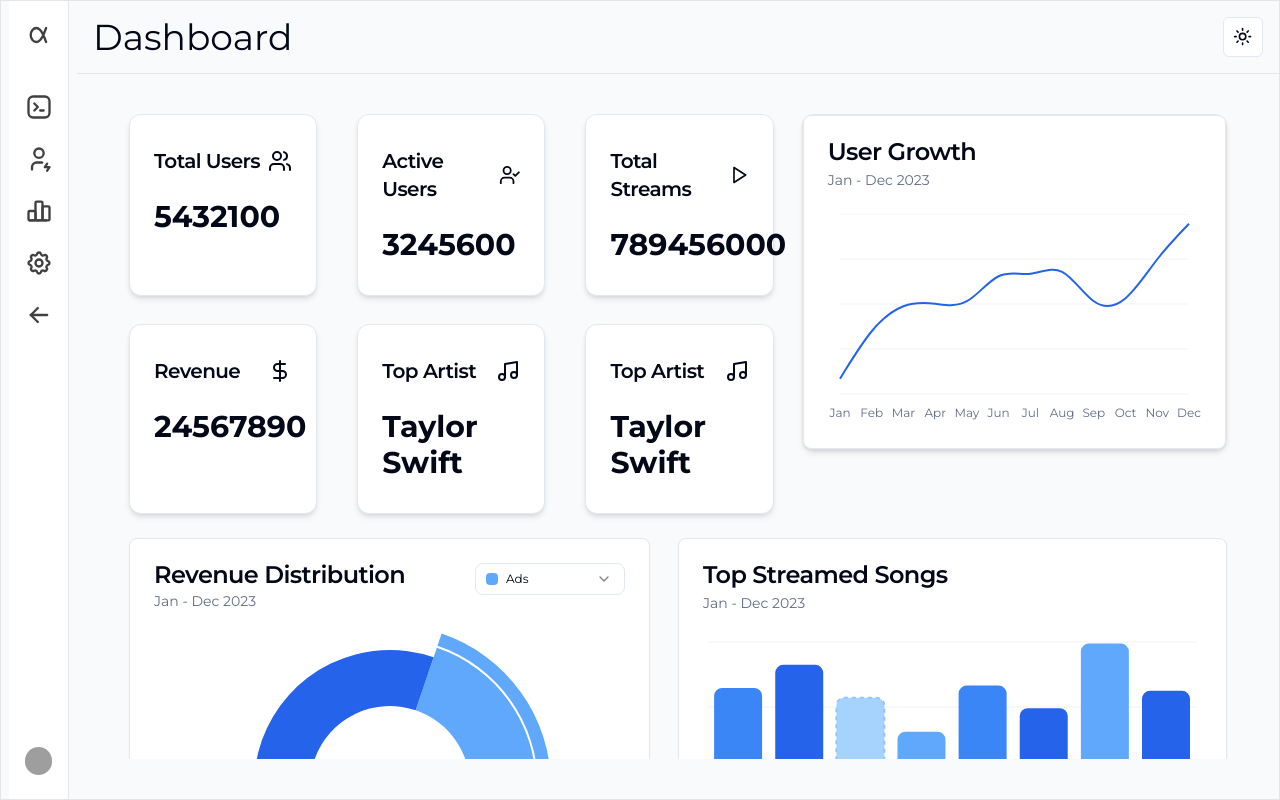
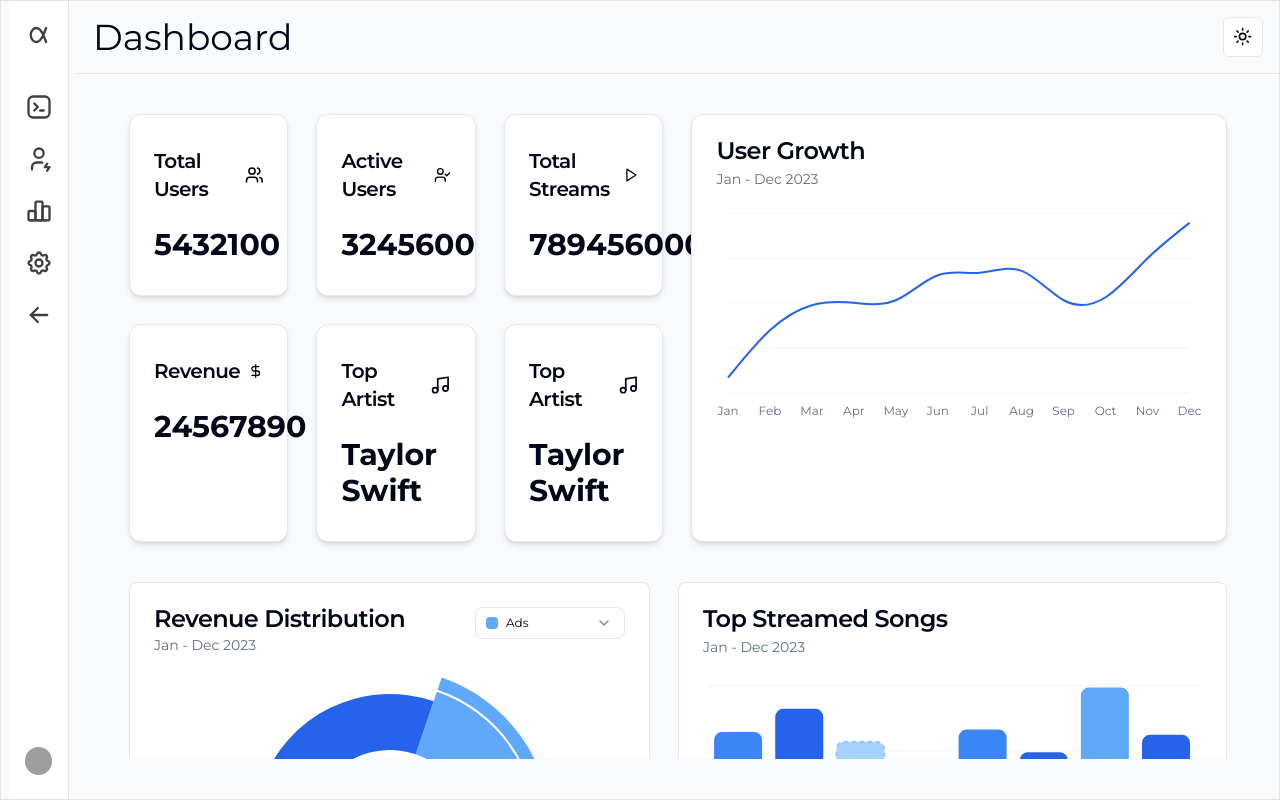
Before and after one commit to PranitPatil03/Streamify, a React (Vite) app: page / in a window 1280 px wide. Built offline with nearby package versions, Linux system fonts and the light colour scheme; grey boxes are pictures that could not be loaded.

Commit message:
Project Requirement's Completed

```diff
--- a/src/components/KeyMetrics.tsx
+++ b/src/components/KeyMetrics.tsx
@@ -3,98 +3,40 @@ import { Card, CardContent, CardHeader, CardTitle } from "@/components/ui/card";
 import { data } from "@/data/data";
 
 const KeyMetrics = () => {
+  const metrics = [
+    { title: "Total Users", icon: Users, value: data.keyMetrics.totalUsers },
+    {
+      title: "Active Users",
+      icon: UserCheck,
+      value: data.keyMetrics.activeUsers,
+    },
+    { title: "Total Streams", icon: Play, value: data.keyMetrics.totalStreams },
+    { title: "Revenue", icon: DollarSign, value: data.keyMetrics.revenue },
+    { title: "Top Artist", icon: Music, value: data.keyMetrics.topArtist },
+    { title: "Top Artist", icon: Music, value: data.keyMetrics.topArtist },
+  ];
+
   return (
-    <>
-      <div className="flex flex-col gap-5 md:gap-7 w-full">
-        <div className="grid grid-cols-1 sm:grid-cols-2 lg:grid-cols-3 gap-5 md:gap-10">
-          <Card className="rounded-xl shadow-md dark:shadow-md dark:shadow-gray-900 py-2">
+    <div className="grid grid-cols-1 sm:grid-cols-2 lg:grid-cols-3 gap-5 md:gap-7 w-full">
+      {metrics.map((metric, index) => (
+        <Card
+          key={index}
+          className="rounded-xl shadow-md dark:shadow-md dark:shadow-gray-900 py-2"
+        >
           <CardHeader>
             <CardTitle>
               <div className="flex flex-row gap-2 items-center justify-between">
-                  <p className="text-xl">Total Users</p>
-                  <Users className="w-6 h-6" />
+                <p className="text-lg lg:text-xl">{metric.title}</p>
+                <metric.icon className="w-6 h-6" />
               </div>
             </CardTitle>
           </CardHeader>
           <CardContent>
-              <p className="text-3xl font-bold">{data.keyMetrics.totalUsers}</p>
+            <p className="text-xl lg:text-3xl font-bold">{metric.value}</p>
           </CardContent>
         </Card>
-          <Card className="rounded-xl shadow-md dark:shadow-md dark:shadow-gray-900 py-2">
-            <CardHeader>
-              <CardTitle>
-                <div className="flex flex-row gap-2 items-center justify-between">
-                  <p className="text-xl">Active Users</p>
-                  <UserCheck className="w-6 h-6" />
+      ))}
     </div>
-              </CardTitle>
-            </CardHeader>
-            <CardContent>
-              <p className="text-3xl font-bold">
-                {data.keyMetrics.activeUsers}
-              </p>
-            </CardContent>
-          </Card>
-          <Card className="rounded-xl shadow-md dark:shadow-md dark:shadow-gray-900 py-2">
-            <CardHeader>
-              <CardTitle>
-                <div className="flex flex-row gap-2 items-center justify-between">
-                  <p className="text-xl">Total Streams</p>
-                  <Play className="w-6 h-6" />
-                </div>
-              </CardTitle>
-            </CardHeader>
-            <CardContent>
-              <p className="text-3xl font-bold">
-                {data.keyMetrics.totalStreams}
-              </p>
-            </CardContent>
-          </Card>
-        </div>
-
-        <div className="grid grid-cols-1 sm:grid-cols-2 lg:grid-cols-3 gap-5 md:gap-10">
-          <Card className="rounded-xl shadow-md dark:shadow-md dark:shadow-gray-900 py-2">
-            <CardHeader>
-              <CardTitle>
-                <div className="flex flex-row gap-2 items-center justify-between">
-                  <p className="text-xl">Revenue</p>
-                  <DollarSign className="w-6 h-6" />
-                </div>
-              </CardTitle>
-            </CardHeader>
-            <CardContent>
-              <p className="text-3xl font-bold">{data.keyMetrics.revenue}</p>
-            </CardContent>
-          </Card>
-          <Card className="rounded-xl shadow-md dark:shadow-md dark:shadow-gray-900 py-2">
-            <CardHeader>
-              <CardTitle>
-                <div className="flex flex-row gap-2 items-center justify-between">
-                  <p className="text-xl">Top Artist</p>
-                  <Music className="w-6 h-6" />
-                </div>
-              </CardTitle>
-            </CardHeader>
-            <CardContent>
-              <p className="text-3xl font-bold">{data.keyMetrics.topArtist}</p>
-            </CardContent>
-          </Card>
-          <Card className="rounded-xl shadow-md dark:shadow-md dark:shadow-gray-900 py-2">
-            <CardHeader>
-              <CardTitle>
-                <div className="flex flex-row gap-2 items-center justify-between">
-                  <p className="text-xl">Top Artist</p>
-                  <Music className="w-6 h-6" />
-                </div>
-              </CardTitle>
-            </CardHeader>
-            <CardContent>
-              <p className="text-3xl font-bold">{data.keyMetrics.topArtist}</p>
-            </CardContent>
-          </Card>
-        </div>
-      </div>
-    </>
   );
 };
 
--- a/src/components/UserGrowth.tsx
+++ b/src/components/UserGrowth.tsx
@@ -1,5 +1,4 @@
 import { CartesianGrid, Line, LineChart, XAxis } from "recharts";
-
 import {
   Card,
   CardContent,
@@ -29,8 +28,7 @@ export function UserGrowth() {
   const chartData = isMobile ? data.userGrowth.slice(0, 9) : data.userGrowth;
 
   return (
-    <div className="w-full md:w-1/2 shadow-md dark:shadow-md dark:shadow-gray-900 border border-neutral-200 dark:border-neutral-900 rounded-xl">
-      <Card className="w-full">
+    <Card className="w-full shadow-md dark:shadow-md dark:shadow-gray-900 border border-neutral-200 dark:border-neutral-900 rounded-xl">
       <CardHeader>
         <CardTitle>User Growth</CardTitle>
         <CardDescription>Jan - Dec 2023</CardDescription>
@@ -72,6 +70,5 @@ export function UserGrowth() {
         </ChartContainer>
       </CardContent>
     </Card>
-    </div>
   );
 }
--- a/src/page/DashboardContent.tsx
+++ b/src/page/DashboardContent.tsx
@@ -1,26 +1,26 @@
+import "../App.css";
+import KeyMetrics from "../components/KeyMetrics";
 import { UserGrowth } from "../components/UserGrowth";
-import KeyMetrics from "../components/KeyMetrics";
+import { RecentStreams } from "@/components/RecentStreams";
+import { TopStreamedSongs } from "@/components/TopStreamedSongs";
 import { RevenueDistribution } from "../components/RevenueDistribution";
-import { TopStreamedSongs } from "@/components/TopStreamedSongs";
-import { RecentStreams } from "@/components/RecentStreams";
-import "../App.css"
 
 const DashboardContent = () => {
   return (
     <div className="flex flex-col w-full h-full bg-gray-50 dark:bg-neutral-900 custom-scrollbar overflow-y-auto px-3">
-      <div className="flex flex-col md:flex-row gap-4 md:gap-7 items-start justify-between">
+      <div className="flex flex-col md:flex-col lg:flex-row gap-4 md:gap-7">
         <KeyMetrics />
         <UserGrowth />
       </div>
-      <div className="mt-6 flex flex-col md:flex-row gap-4 md:gap-7 items-start justify-between w-full">
-        <div className="w-full md:w-1/2">
+      <div className="mt-10 flex flex-col lg:flex-row gap-4 md:gap-7 items-start justify-between w-full">
+        <div className="w-full lg:w-1/2">
           <RevenueDistribution />
         </div>
-        <div className="w-full md:w-1/2">
+        <div className="w-full lg:w-1/2">
           <TopStreamedSongs />
         </div>
       </div>
-      <div className="mt-6">
+      <div className="mt-10">
         <RecentStreams />
       </div>
     </div>
```
Lines whose indentation alone changed are shown as unchanged.
